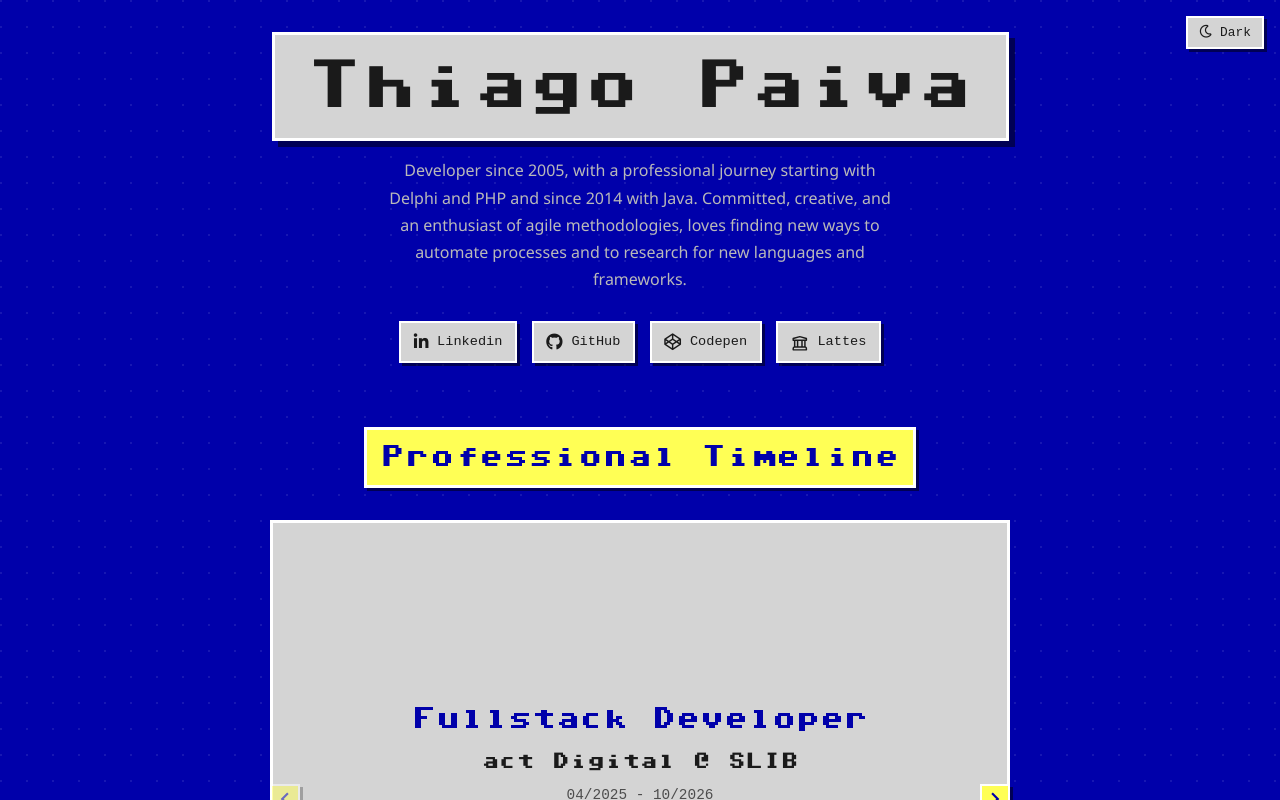
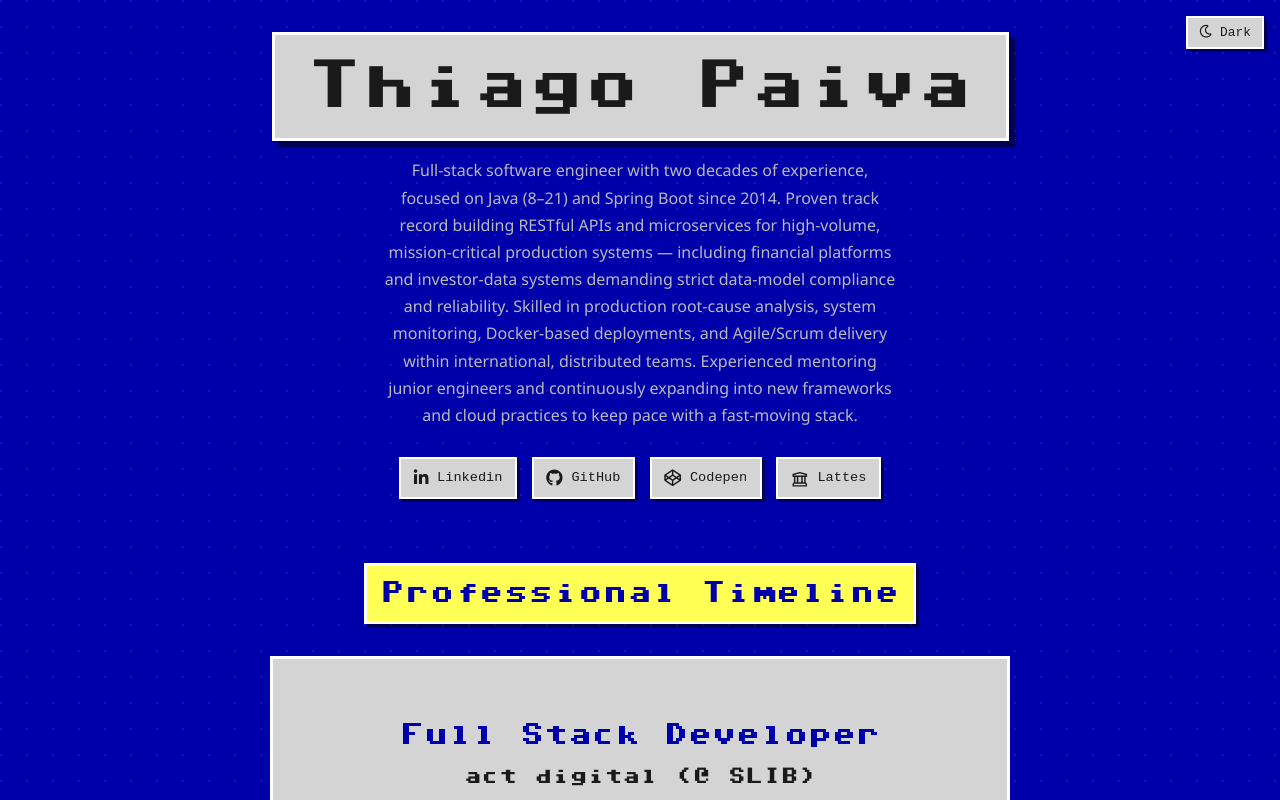
Before and after one commit to paiva-thiago/paiva-thiago.github.io, a Vue app: page / in a window 1280 px wide. Shown: the top 800 px of the page. Built offline with nearby package versions, Linux system fonts and the light colour scheme.

Commit message:
Experience updates 🦾

```diff
--- a/src/data/info.js
+++ b/src/data/info.js
@@ -10,9 +10,10 @@ const job = (from, to, jobTitle, company, location, description, tags) => ({
   txt: description,
   techs: tags
 })
+
 const headerData = {
   name: 'Thiago Paiva',
-  desc: 'Developer since 2005, with a professional journey starting with Delphi and PHP and since 2014 with Java. Committed, creative, and an enthusiast of agile methodologies, loves finding new ways to automate processes and to research for new languages and frameworks.',
+  desc: 'Full-stack software engineer with two decades of experience, focused on Java (8–21) and Spring Boot since 2014. Proven track record building RESTful APIs and microservices for high-volume, mission-critical production systems — including financial platforms and investor-data systems demanding strict data-model compliance and reliability. Skilled in production root-cause analysis, system monitoring, Docker-based deployments, and Agile/Scrum delivery within international, distributed teams. Experienced mentoring junior engineers and continuously expanding into new frameworks and cloud practices to keep pace with a fast-moving stack.',
   links: [
     {
       ico: 'fab fa-linkedin-in',
@@ -28,176 +29,136 @@ const headerData = {
     }
   ]
 }
+
 const jobs = [
   job(
     '04/2025',
     '10/2026',
-    'Fullstack Developer',
-    'act Digital @ SLIB',
-    'Lisbon, Portugal',
-    `<p>Development of a project from scratch, focused on  Stock Markets.</p>`,
-    'Java 21, Spring Boot, Angular, PostgreSQL, JaCoCo, JUnit, JIRA '
-  ),job(
+    'Full Stack Developer',
+    'act digital (@ SLIB)',
+    'Lisbon, Portugal — Hybrid 2x/week',
+    `<ul>
+      <li>Contributed to the greenfield development of a Registered Investor Management System for capital markets, within an international Agile (Scrum) team — a business-critical, compliance-driven system.</li>
+      <li>Built Java Spring Boot microservices and RESTful APIs managing sensitive investor registration, eligibility, and holding data, under strict data-model compliance.</li>
+      <li>Applied TDD and Hexagonal Architecture to decouple core domain logic from frameworks and infrastructure, improving testability and long-term maintainability.</li>
+      <li>Developed batch processes to validate and parse text files for reliable, high-volume data ingestion.</li>
+      <li>Designed a reusable library for parsing text/CSV files, cutting development time for file-parsing features by 50% and reducing duplication across services.</li>
+      <li>Collaborated on front-end service loading and i18n, delivering the application in English and French.</li>
+    </ul>`,
+    'Java 21, Maven, Spring Boot, RESTful APIs, Microservices, Hexagonal Architecture, TDD, PostgreSQL, AngularJs, PrimeNG, XLDeploy, Jenkins (CI/CD), Jira, BitBucket.'
+  ),
+  job(
     '09/2024',
     '03/2025',
-    'Fullstack Developer',
-    'Innotech @ Transportes Metropolitanos de Lisboa',
-    'Lisbon, Portugal',
-    `<p>Evolutive and corrective maintenance of microservices for Lisbon’s metropolitan mobility system, working within an Agile environment, participating in daily stand-ups, sprint planning, and retrospectives.</p>
-    <p>Collaboration with a cross-functional team to ensure high-quality software delivery.<p> `,
-    'Java 17, Spring Boot, Angular, PostgreSQL, Linux Bash, Jenkins, Grafana'
+    'Full Stack Developer',
+    'Innotech (@ Transportes Metropolitanos de Lisboa)',
+    'Lisbon, Portugal — Hybrid 2x/week',
+    `<ul>
+      <li>Owned and evolved a suite of Java Spring Boot microservices forming the core high-volume invoicing and payment engine for Lisbon's metropolitan mobility system (metro, bus, tram, train) — a real-time, business-critical production system.</li>
+      <li>Performed root-cause analysis and delivered corrective fixes for production incidents in critical, high-throughput financial flows, ensuring reliability, data integrity, and revenue assurance.</li>
+      <li>Monitored system performance and data flow with Grafana, enabling proactive detection of issues before they impacted financial operations.</li>
+      <li>Maintained a legacy transport-card management system (Java 7, JSF, Oracle) alongside the microservices platform.</li>
+      <li>Collaborated within a national Agile team, hybrid model, on-site 2x/week.</li>
+    </ul>`,
+    'Java 7/11/17, Spring Boot, Microservices, PostgreSQL, Oracle, HTML, CSS, JavaScript, Angular, Jenkins, Grafana, Maven'
   ),
   job(
     '12/2023',
     '06/2024',
-    'Sr. Software Engineer',
-    'Thales Edisoft Portugal',
-    'Oeiras, Lisbon, Portugal',
-    `<p>Development and maintenance of AIS - Aeronautical Information System, used by several airports in the world in order to exchange flying information, like routes, flight plans and meteorological data.</p>
-    <p>Acting in all agile rites, like dailies, retros and sprint reviews, with part of the team in France, and other part in Portugal, with
-    all the communication in english.</p>
-    <p>This job was based in corrective and evolutionary maintenance of the systems, adding new features or changing them, or
-    correcting some errors concerning the system working. The creation and maintenance of the features evolves data
-    management, API Creations, and screen corrections/implementations (on a swing desktop application)</p>`,
-    'Java 17, Spring Boot, Spring Data JPA, Microservices, RabbitMQ, Gradle, Scrum, Kanban.'
-  ),
-  job(
-    '08/2022',
-    '12/2022',
-    'Coder (Development Teacher)',
-    "Ada (Previously Let's code)",
-    'Brazil, Remote',
-    'Teaching development of systems in Java, and using of design patterns and java resources and frameworks like time API, Spring Framework and Quarkus.',
-    'Java, Spring, Quarkus'
-  ),
-  job(
-    '01/2022',
-    '02/2022',
-    'Content Producer',
-    'Trybe',
-    'Remote',
-    'Development of material for java spring framework course.',
-    'Java, Spring'
+    'Solution Systems Engineer',
+    'Thales Edisoft',
+    'Oeiras, Lisbon, Portugal — Hybrid 1x/week',
+    `<ul>
+      <li><strong>Project 1 — Flight Data Dashboard</strong></li>
+      <li>Developed a dashboard from the ground up — architecture through implementation — to visualize airport flight-plan data.</li>
+      <li>Owned the full project lifecycle as sole/lead developer, from design through delivery.</li>
+      <li>Led knowledge transfer to junior developers at handoff, including documentation and onboarding support — demonstrating a track record of mentoring.</li>
+      <li><strong>Project 2 — Aeronautical Information System (AIS)</strong></li>
+      <li>Maintained and evolved the AIS, used by multiple airports worldwide to exchange flight routes, plans, and meteorological data — corrective and evolutionary work across data management, API development, and UI on a Java Swing desktop application (chosen to meet the client's desktop-deployment requirement).</li>
+      <li>Worked full Agile ceremonies (dailies, retrospectives, sprint reviews) within a distributed France/Portugal team, communicating fully in English.</li>
+    </ul>`,
+    'Java 16/17, Spring Boot, Spring Data JPA, RESTful APIs, Microservices, PostgreSQL, Docker, Linux, Tomcat, RabbitMQ, Gradle, Scrum, Kanban, HTML, CSS, JavaScript, Maven'
   ),
   job(
     '09/2021',
     '11/2023',
-    'Sr. Software Developer',
+    'Software Developer',
     'Integer Consulting',
-    'Oeiras, Lisbon, Portugal',
-    `<p>Inside the Instituto de Informatica da Segurança Social, in the development and maintenance of systems focused on
-    managing professional risks for workers’ health, focusing on both evolutionary enhancements and corrective measures to
-    improve system functionality and performance.</p>
-    <p>Collaborated closely with a cross-functional team of 3 developers and 2 testers to ensure seamless integration and
-    high-quality deliverables.</p>
-    <p>Introduced and implemented agile methodologies, specifically Scrum, to enhance team productivity and project efficiency.</p>
-    <p>Into the agile context, also worked as a scrum master, facilitating sprint planning, daily stand-ups, sprint reviews, and
-    retrospectives, fostering a collaborative and transparent team environment.</p>
-    `,
-    'Java5, Java6, EJB, Swing, Jenkins, SVN'
+    'Oeiras, Lisbon, Portugal — Remote',
+    `<ul>
+      <li>Developed and maintained occupational health & safety risk-data systems, delivering evolutionary enhancements and corrective fixes.</li>
+      <li>Collaborated with a cross-functional team of 3 developers and 2 testers to ensure seamless integration and high-quality delivery.</li>
+      <li>Introduced and implemented Scrum methodology to improve team productivity and delivery efficiency; acted as Scrum Master facilitating stand-ups and fostering a transparent team environment.</li>
+    </ul>`,
+    'Java 5/7, Maven, Swing, Oracle 12, EJB, Jenkins, Glassfish, Scrum, Kanban'
   ),
   job(
     '03/2021',
-    '09-2021',
-    'Senior IT Analyst',
-    'CRECI-SP',
-    'São Paulo, Brazil',
-    `<p>Contributions to the development of systems for the company, a professional association for real estate workers.</p>
-    <p> Additionally, I conducted research on new functionalities and technologies to enhance their offerings.</p>`,
-    '.NET, EF, nodeJs, PHP, C#, ASP, PHP'
+    '09/2021',
+    'IT Analyst',
+    'CRECI',
+    'São Paulo, Brazil — Remote',
+    `<ul>
+      <li>Built and maintained a .NET (C#) back-office system exposing properties for sale with broker contact information for more dynamic sales.</li>
+      <li>Researched and developed a next-generation customer-service chat MVP: evaluated Tiledesk, implemented a scalable backend with Node.js and RabbitMQ, and delivered a functional prototype with integration guidelines, plus an alternative PHP/Laravel prototype for stakeholder comparison.</li>
+    </ul>`,
+    '.NET, EF, C#, ASP, Node.js, RabbitMQ, PHP, Laravel'
   ),
   job(
     '04/2018',
     '03/2021',
-    'Sr. Systems Analyst',
-    'São Bernardo do Campo City Hall - Third Project',
-    'São Bernardo do Campo, Brazil',
-    `<p>I led the team in gathering requirements, meeting with suppliers, and defining the tech stack and
-    architecture for a REST web service designed for online registration of bank slips. We successfully developed this web
-    service including a CI/CD job on Jenkins to deploy it. This webservice included an administrative dashboard for token
-    management and log visualizations.</p>
-    `,
-    'Java 11. Spring Boot, API, Spring Data JPA, Spring Web MVC, Tomcat Thymeleaf. JUnit, Mockito, CI/CD, Maven, GitLab, Jenkins. Oracle. JavaScript,    CSS, HTML. Kanban.'
-  ),
-  job(
-    '04/2018',
-    '03/2021',
-    'Sr. Systems Analyst',
-    'São Bernardo do Campo City Hall - Second Project',
-    'São Bernardo do Campo, Brazil',
-    `<p>I contributed to the development and maintenance of tax management systems. I met with users to align
-    improvements, correct code, and create new features. I developed modules for contract management for habitation
-    programs, including contract printing and an API web service for systems integrations. I also facilitated the system
-    migration from Java 6 to Java 10. It was a web based system, developed with a framework designed for migration from
-    mainframe-based systems.</p>
-    `,
-    'Java 6, Java 10, Oracle, JavaScript, Jquery, CSS, HTML, Node JS, API, NPM, Kanban.'
-  ),
-  job(
-    '04/2018',
-    '03/2021',
-    'Sr. Systems Analyst',
-    'São Bernardo do Campo City Hall - First Project',
-    'São Bernardo do Campo, Brazil',
-    `<p>Development and maintenance of budget control systems for the city administration,
-    utilized by the budget department of the city hall. It was a web based system, based on Struts and EJB, using jenkins to
-    manage the deployment.</p>`,
-    'Java 6, Oracle, Node JS, Jenkins, NPM, Struts, EJB, JBoss'
+    'Senior Systems Analyst',
+    'IT Department, Municipality of São Bernardo do Campo',
+    'São Bernardo do Campo, Brazil — On site',
+    `<ul>
+      <li><strong>Project 1 — Budget Control System</strong></li>
+      <ul>
+        <li>Contributed to development and maintenance of a web-based budget-control system (Struts, EJB) for the city's budget department, with Jenkins-managed deployment.</li>
+      </ul>
+      <li><strong>Project 2 — Tax Management System</strong></li>
+      <ul>
+        <li>Met with users to align improvements, fix code, and build new features; developed contract-management modules for housing programs, including an API web service for system integrations; led migration from Java 6 to Java 10.</li>
+      </ul>
+      <li><strong>Project 3 — Bank-Slip Registration REST Service</strong></li>
+      <ul>
+        <li>Led requirements gathering, supplier meetings, and tech-stack/architecture definition for a REST web service for online bank-slip registration, including a CI/CD pipeline on Jenkins and an admin dashboard for token management and log visualization.</li>
+      </ul>
+    </ul>`,
+    'Java 6/10/11, Spring Boot, Spring Data JPA, Spring Web MVC, RESTful APIs, Oracle, Node.js, Jenkins, NPM, Struts, EJB, JBoss, Tomcat, Thymeleaf, JUnit, Mockito, CI/CD, Maven, GitLab, JavaScript, jQuery, CSS, HTML, Kanban'
   ),
   job(
     '01/2017',
     '03/2018',
-    'Sr. Analyst Java EE',
-    'Meta',
-    'São Paulo, Brazil',
-    `<p>Working at a support team based on an important insurance company in São Paulo downtown. While acting on find solutions in a Car Insurance Budget Calculation System bugs, I've developed some tools to help in this process.</p>`,
-    'Java 8, JSF, RichFaces, JPA, Hibernate, EJB, Websphere, RTC, Javascript, CSS, HTML. Scrum, Kanban.'
+    'Senior Systems Analyst',
+    'Meta Informática',
+    'São Paulo, Brazil — On site',
+    `<ul>
+      <li>Member of a support team at a leading Brazilian insurance company; significantly improved incident-resolution times using Agile practices (daily stand-ups, Kanban).</li>
+    </ul>`,
+    'Java 8, JSF, RichFaces, JPA, Hibernate, EJB, WebSphere, RTC, JavaScript, CSS, HTML, Scrum, Kanban'
   ),
-
   job(
     '04/2015',
     '12/2016',
     'Substitute Teacher',
-    'IFSP - Cubatão Campus',
+    'IFSP',
     'Cubatão, Brazil',
-    'Teaching some development courses in web, like JavaScript, Jquery, HTML5, CSS3, and Java EE. Used to help on my classes some tools like LMS (Moodle) and Webquests.',
-    "Teaching JavaScript, Jquery, HTML5, CSS3, and Java EE. Using Moodle to student's activities."
-  ),
-  job(
-    '08/2012',
-    '05/2016',
-    'Sr Programmer Analyst',
-    'Virtus Informática',
-    'Santos, Brazil',
-    '<ul><li>Maintenance of the ERP System for meal ticket companies.</li> <li>Migration project when one of our customer was sold, moving all data from our system to the new owner.</li><li>Migration from the old Delphi desktop system to a new version, in Java EE</li></ul> ',
-    'Delphi/Oracle/XML(Maintenance of Legacy System); Java/JPA/Hibernate/JSF/Primefaces '
-  ),
-  job(
-    '03/2008',
-    '08/2012',
-    'Pl Programmer Analyst',
-    'Virtus Informática',
-    'Cubatão, Brazil',
-    'Entered in a new project. A CMS and a Virtual Agency for a public sanitation authority. With the web agency, their users could get water bills or make order for water connections in a faster way than using telephones or getting in person. ',
-    'PHP/Oracle/Smarty Templates/HTML/Javascript'
-  ),
-  job(
-    '06/2006',
-    '02/2008',
-    'Jr Programmer Analyst',
-    'Virtus Informática',
-    'Cubatão, Brazil',
-    "Now as a permanent member of the team, started developing a web portal for meal ticket companies. That was a part of a solution composed by an ERP Desktop System and a web portal for the company's clients make the orders or consulting ticket statements. That was a huge increase in the solution value creating a more interative way of relationship with our clients.",
-    'PHP/Oracle/Smarty Templates/HTML/Javascript'
+    `<ul>
+      <li>Taught web development and introductory algorithm courses in systems analysis and development.</li>
+    </ul>`,
+    'HTML5, CSS, JavaScript, Java EE, JSF, JPA, PrimeFaces, C#, PHP'
   ),
   job(
     '08/2005',
-    '05/2006',
-    'Intern',
+    '05/2016',
+    'Programmer Analyst',
     'Virtus Informática',
-    'Cubatão, Brazil',
-    'Starting developing in a small IT consulting based in Cubatão. Entered in a Desktop System Maintanence team, starting creating and fixing reports.',
-    'Delphi/Oracle/QReport'
+    'Santos, Brazil',
+    `<ul>
+      <li>Developed desktop and web CMS systems for a public sanitation authority and a meal-ticket product line, including barcode-reader integration and a customer-facing PHP web portal (7 years).</li>
+      <li>Migrated the meal-ticket desktop system (Delphi) to a Java/JSF web portal using MVC architecture (4 years).</li>
+    </ul>`,
+    'Delphi 5/7, Java 8, JSF, PrimeFaces, JPA, Hibernate, Tomcat, PHP5, Oracle, JavaScript, jQuery, CSS, HTML5, Smarty, Flash'
   )
 ]
 
@@ -208,11 +169,12 @@ const partTimes = [
     'Teacher',
     'Sharkcoders',
     'Algés Lisbon, Portugal',
-    `<p>Teaching programming and game development skills for kids and teenagers from 4 to 16 years old.</p>`,
+    `<ul>
+      <li>Teaching programming and game development skills for kids and teenagers from 4 to 16 years old.</li>
+    </ul>`,
     'Python, Lua, Defold, GDevelop, Minecraft Education'
   )
 ]
-
 
 export default {
   headerData: headerData,
```
